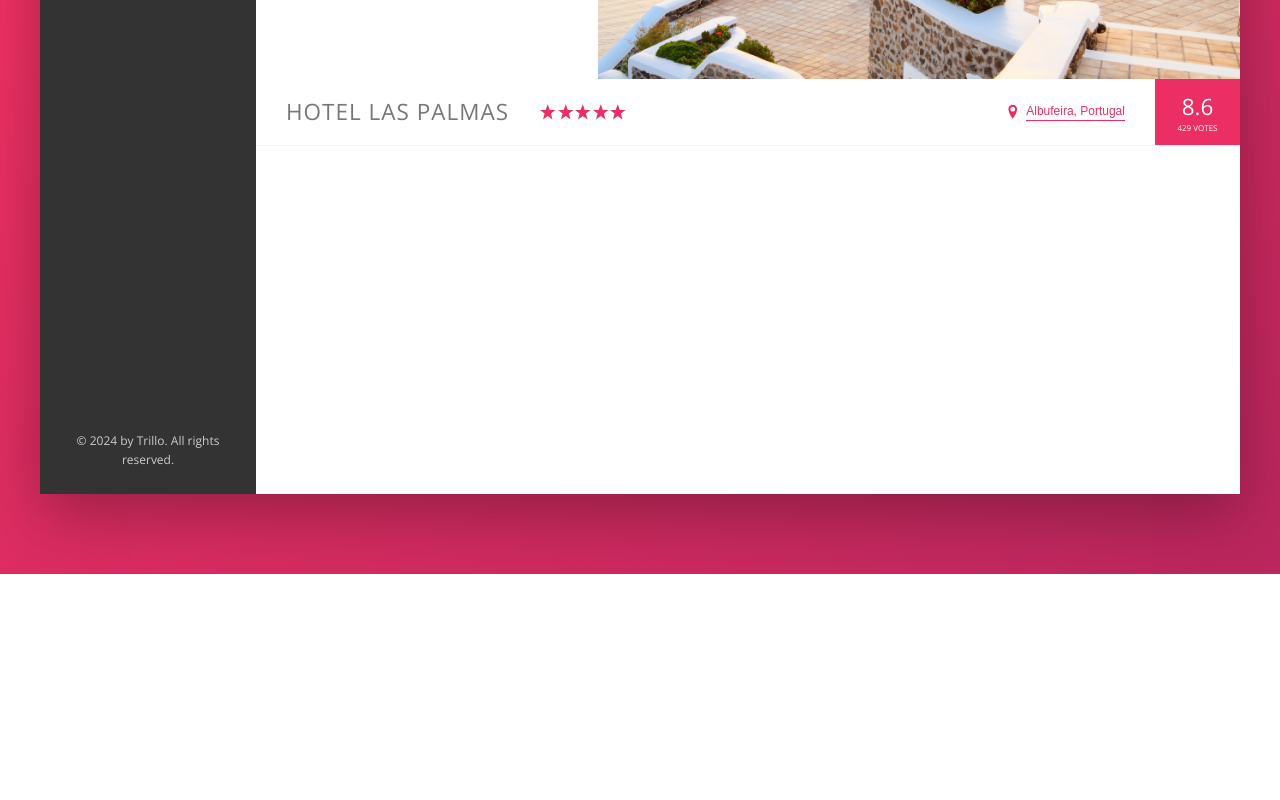
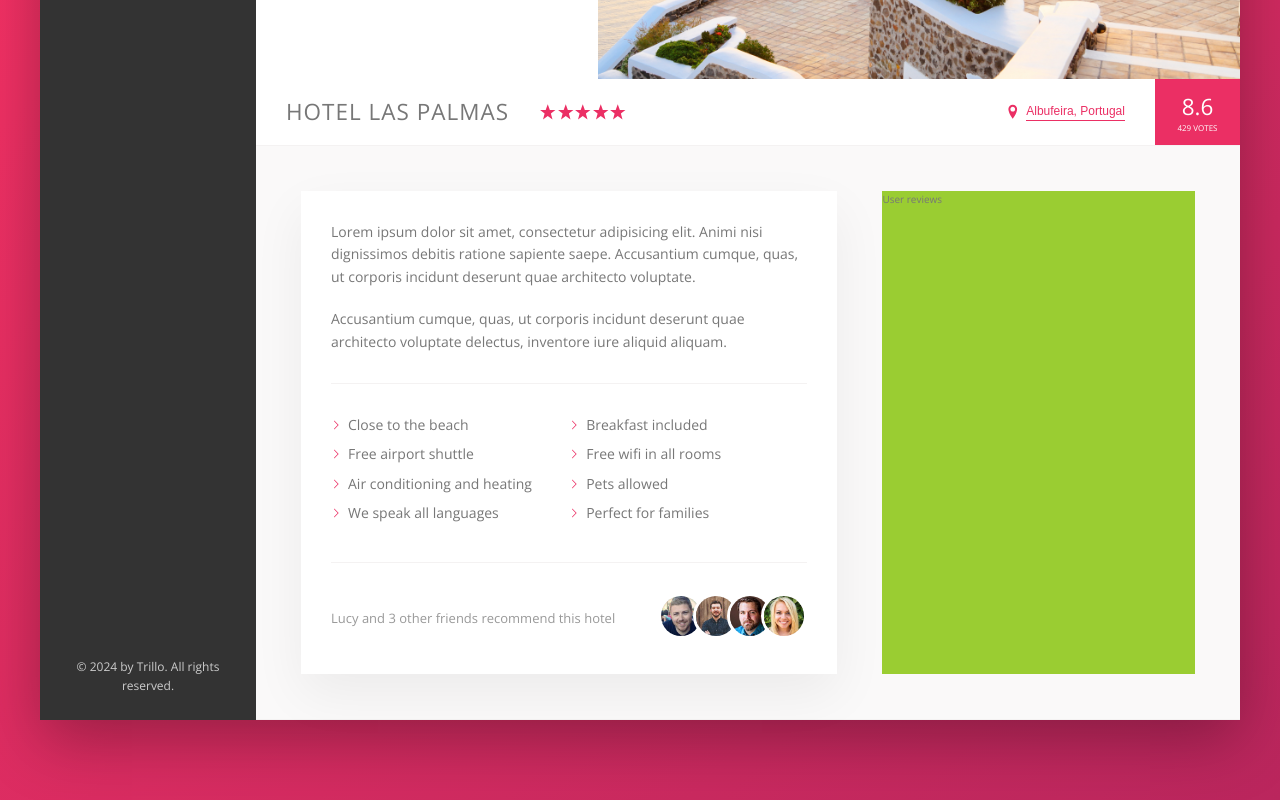
Before and after one commit to vict0rkovalchuk/trillo, a website: page index.html in a window 1280 px wide. Shown: the part 456-1256 px from the top of the page. Before the commit the page ends 1030 px from the top, so only its background shows below. Drawn offline with nearby package versions, Linux system fonts and the light colour scheme.

Commit message:
Building the Description Section

```diff
--- a/index.html
+++ b/index.html
@@ -131,6 +131,41 @@
                             <div class="overview__rating-count">429 votes</div>
                         </div>
                     </div>
+
+                    <div class="detail">
+                        <div class="description">
+                            <p class="paragraph">
+                                Lorem ipsum dolor sit amet, consectetur adipisicing elit. Animi nisi dignissimos debitis ratione sapiente saepe. Accusantium cumque, quas, ut corporis incidunt deserunt quae architecto voluptate.
+                            </p>
+                            <p class="paragraph">
+                                Accusantium cumque, quas, ut corporis incidunt deserunt quae architecto voluptate delectus, inventore iure aliquid aliquam.
+                            </p>
+                            <ul class="list">
+                                <li class="list__item">Close to the beach</li>
+                                <li class="list__item">Breakfast included</li>
+                                <li class="list__item">Free airport shuttle</li>
+                                <li class="list__item">Free wifi in all rooms</li>
+                                <li class="list__item">Air conditioning and heating</li>
+                                <li class="list__item">Pets allowed</li>
+                                <li class="list__item">We speak all languages</li>
+                                <li class="list__item">Perfect for families</li>
+                            </ul>
+                            <div class="recommend">
+                                <p class="recommend__count">
+                                    Lucy and 3 other friends recommend this hotel
+                                </p>
+                                <div class="recommend__friends">
+                                    <img src="img/user-3.jpg" alt="Friend 1" class="recommend__photo">
+                                    <img src="img/user-4.jpg" alt="Friend 2" class="recommend__photo">
+                                    <img src="img/user-5.jpg" alt="Friend 3" class="recommend__photo">
+                                    <img src="img/user-6.jpg" alt="Friend 4" class="recommend__photo">
+                                </div>
+                            </div>
+                        </div>
+                        <div class="user-reviews">
+                            User reviews
+                        </div>
+                    </div>
                 </main>
             </div>
         </div>
--- a/sass/_base.scss
+++ b/sass/_base.scss
@@ -13,6 +13,9 @@
   --color-grey-dark-3: #999;
 
   --shadow-dark: 0 2rem 6rem rgba(0, 0, 0, 0.3);
+  --shadow-light: 0 2rem 5rem rgba(0, 0, 0, 0.06);
+
+  --line: 1px solid var(--color-grey-light-2);
 }
 
 * {
--- a/sass/_components.scss
+++ b/sass/_components.scss
@@ -185,7 +185,7 @@
 .overview {
   display: flex;
   align-items: center;
-  border-bottom: 1px solid var(--color-grey-light-2);
+  border-bottom: var(--line);
 
   &__heading {
     font-size: 2.25rem;
@@ -279,3 +279,71 @@
     box-shadow: none;
   }
 }
+
+
+// Paragraph
+.paragraph:not(:last-of-type) {
+  margin-bottom: 2rem;
+}
+
+// List
+.list {
+  list-style: none;
+  margin: 3rem 0;
+  padding: 3rem 0;
+  border-top: var(--line);
+  border-bottom: var(--line);
+  display: flex;
+  flex-wrap: wrap;
+
+  &__item {
+    flex: 0 0 50%;
+    margin-bottom: 0.7rem;
+  }
+
+  &__item::before {
+    content: "";
+    display: inline-block;
+    width: 1rem;
+    height: 1rem;
+    margin-right: 0.7rem;
+
+    // Older browsers
+    // background-image: url('../img/chevron-thin-right.svg');
+    // background-size: cover;
+
+    // Newer browsers - masks
+    background-color: var(--color-primary);
+    mask-image: url('../img/chevron-thin-right.svg');
+    mask-size: cover;
+  }
+}
+
+// Recommend
+.recommend {
+  font-size: 1.3rem;
+  color: var(--color-grey-dark-3);
+  display: flex;
+  justify-content: space-between;
+  align-items: center;
+
+  &__count {
+
+  }
+
+  &__friends {
+
+  }
+
+  &__photo {
+    height: 4rem;
+    width: 4rem;
+    border-radius: 50%;
+    border: 3px solid #fff;
+    box-sizing: content-box;
+
+    &:not(:last-child) {
+      margin-right: -1.5rem;
+    }
+  }
+}
--- a/sass/_layout.scss
+++ b/sass/_layout.scss
@@ -10,7 +10,7 @@
   font-size: 1.4rem;
   height: 7rem;
   background-color: #fff;
-  border-bottom: 1px solid var(--color-grey-light-2);
+  border-bottom: var(--line);
 
   display: flex;
   justify-content: space-between;
@@ -33,7 +33,26 @@
 .hotel-view {
   background-color: #fff;
 
-  height: 80rem;
-
   flex: 1;
 }
+
+.detail {
+  padding: 4.5rem;
+  background-color: var(--color-grey-light-1);
+  display: flex;
+  border-bottom: var(--line);
+}
+
+.description {
+  background-color: #fff;
+  box-shadow: var(--shadow-light);
+  padding: 3rem;
+  flex: 0 0 60%;
+  margin-right: 4.5rem;
+  font-size: 1.4rem;
+}
+
+.user-reviews {
+  background-color: yellowgreen;
+  flex: 1;
+}
```
Also changed, not shown: css/style.css, img/SVG/aircraft-take-off.svg (deleted), img/SVG/bookmark.svg (deleted), img/SVG/chat.svg (deleted), img/SVG/chevron-thin-right.svg (deleted), img/SVG/home.svg (deleted), img/SVG/key.svg (deleted), img/SVG/location-pin.svg (deleted), img/SVG/magnifying-glass.svg (deleted), img/SVG/map.svg (deleted), img/SVG/star.svg (deleted), 1 other file.
